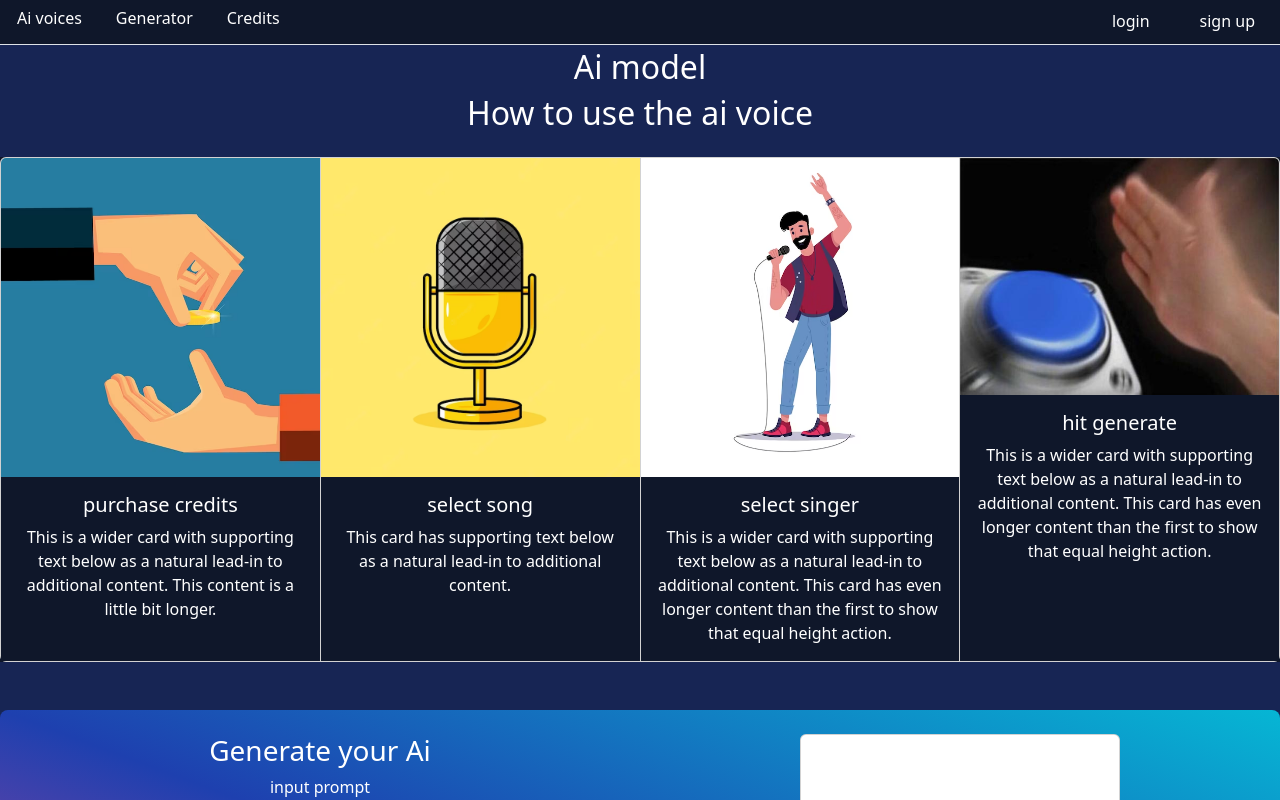
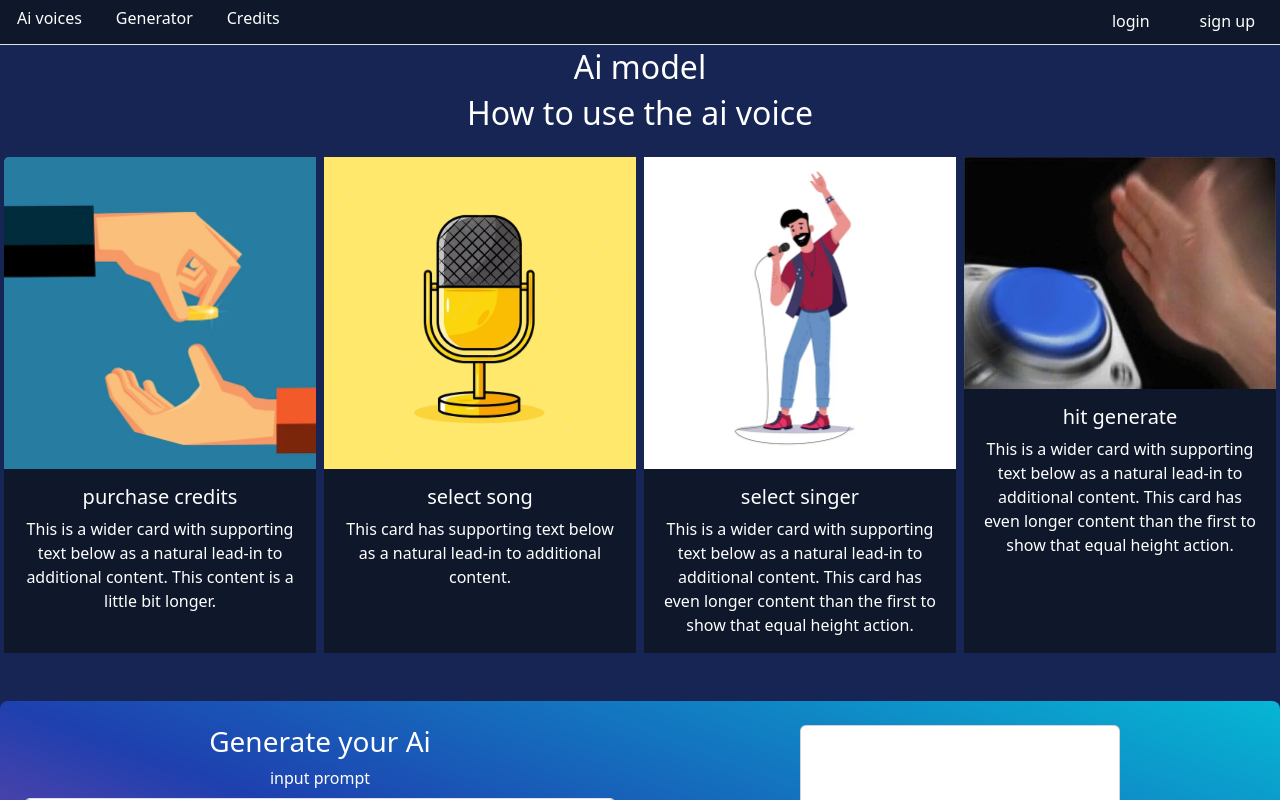
Before and after one commit to Kwyk25/voice-ai, a React (Create React App) app: page /TtsAiPage in a window 1280 px wide. Shown: the top 800 px of the page. Built offline with nearby package versions, Linux system fonts and the light colour scheme; no server answers.

Commit message:
did a bit of cleaning

```diff
--- a/src/components/InfoCard.jsx
+++ b/src/components/InfoCard.jsx
@@ -7,8 +7,8 @@ import button from "../assets/images/ButtonImg.jpg"
 
 function InfoCard() {
     return (
-        <CardGroup className="bg-slate-900 mt-4 mb-5">
-            <Card className="bg-slate-900">
+        <CardGroup className="mt-4 mb-5 px-">
+            <Card className="bg-slate-900 border-0 mx-1">
                 <Card.Img variant="top" src={Coins} />
                 <Card.Body className="bg-slate-900 text-white">
                     <Card.Title>purchase credits</Card.Title>
@@ -19,7 +19,7 @@ function InfoCard() {
                     </Card.Text>
                 </Card.Body>
             </Card>
-            <Card className="bg-slate-900 text-white">
+            <Card className="bg-slate-900 text-white border-0 mx-1">
                 <Card.Img variant="top" src={Mic} />
                 <Card.Body className="bg-slate-900 text-white">
                     <Card.Title>select song</Card.Title>
@@ -29,9 +29,9 @@ function InfoCard() {
                     </Card.Text>
                 </Card.Body>
             </Card>
-            <Card>
+            <Card className="border-0 mx-1">
                 <Card.Img variant="top" src={Singer} />
-                <Card.Body className="bg-slate-900 text-white">
+                <Card.Body className="bg-slate-900 text-white border-0 ">
                     <Card.Title>select singer</Card.Title>
                     <Card.Text>
                         This is a wider card with supporting text below as a
@@ -41,9 +41,9 @@ function InfoCard() {
                     </Card.Text>
                 </Card.Body>
             </Card>
-            <Card>
+            <Card className="border-0 mx-1">
                 <Card.Img variant="top" src={button} />
-                <Card.Body className="bg-slate-900 text-white">
+                <Card.Body className="bg-slate-900 text-white ">
                     <Card.Title>hit generate </Card.Title>
                     <Card.Text>
                         This is a wider card with supporting text below as a
--- a/src/components/InputResult.jsx
+++ b/src/components/InputResult.jsx
@@ -4,7 +4,7 @@ import stock from "../assets/images/404.jpg";
 
 function InputResult() {
     return (
-        <Card style={{ width: "20rem" }} className="mx-auto">
+        <Card style={{ width: "20rem" }} className="mx-auto ">
             <Card.Img variant="top" src={stock} />
             <Card.Body>
                 <Card.Title>Card Title</Card.Title>
```
Also changed, not shown: src/components/TopBar.jsx (+10 -7 lines).
